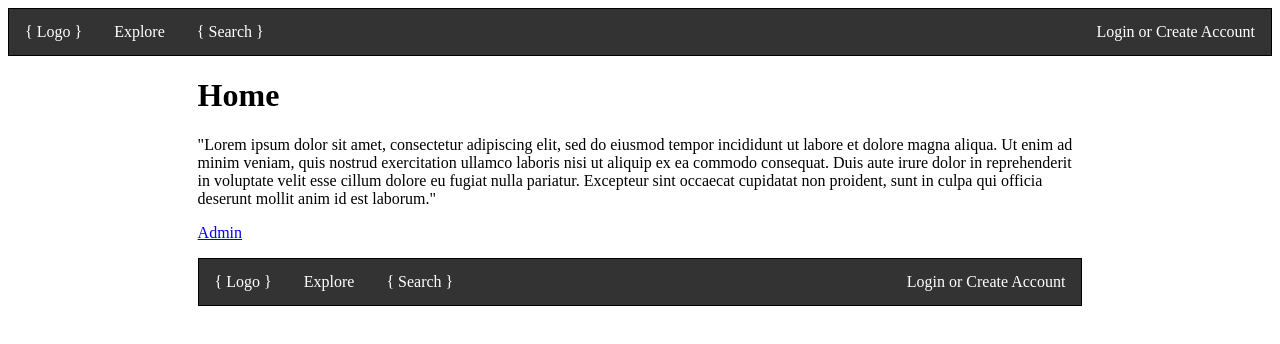
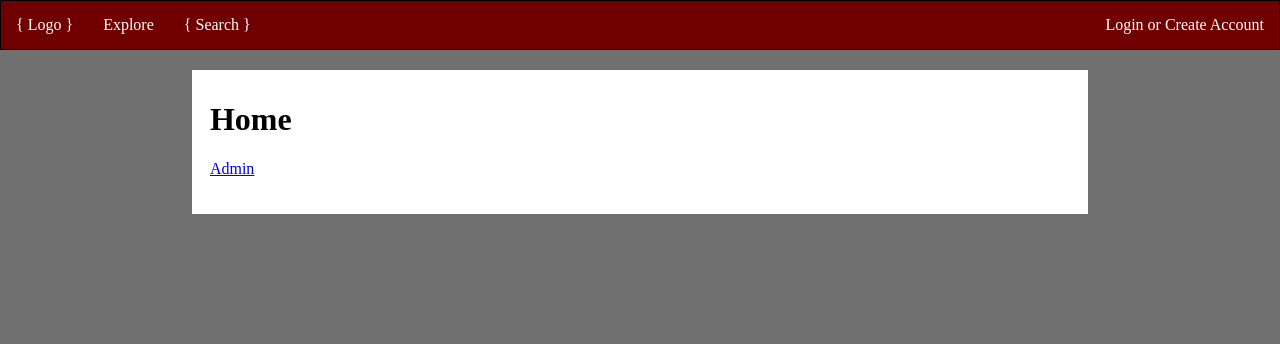
Before and after one commit to James-Wickenden/WebTech, a website: page site/public/index.html in a window 1280 px wide. Drawn offline with Linux system fonts and the light colour scheme.

Commit message:
css styling with centre content

```diff
--- a/site/public/index.html
+++ b/site/public/index.html
@@ -14,8 +14,8 @@
 
 <body>
 
-  <div id="navbar">
-    <ul class="navbar">
+  <div class="navbar">
+    <ul>
       <li><a href="/">{ Logo }</a></li>
       <li><a href="#explore">Explore</a></li>
       <li><a href="#search">{ Search }</a></li>
@@ -23,18 +23,11 @@
     </ul>
   </div>
 
-  <div name="content" style="padding-left:15%; padding-right:15%">
-    <h1>Home</h1>
-    <p>"Lorem ipsum dolor sit amet, consectetur adipiscing elit, sed do eiusmod tempor incididunt ut labore et dolore magna aliqua. Ut enim ad minim veniam, quis nostrud exercitation ullamco laboris nisi ut aliquip ex ea commodo consequat. Duis aute irure dolor in reprehenderit in voluptate velit esse cillum dolore eu fugiat nulla pariatur. Excepteur sint occaecat cupidatat non proident, sunt in culpa qui officia deserunt mollit anim id est laborum."</p>
-    <p><a href="admin.html">Admin</a></p>
-
-    <ul>
-      <li><a href="/">{ Logo }</a></li>
-      <li><a href="#explore">Explore</a></li>
-      <li><a href="#search">{ Search }</a></li>
-      <li style="float:right"><a href="login.html">Login or Create Account</a></li>
-    </ul>
-
+  <div id="wrapper" style="padding-left:15%; padding-right:15%; height:100%;">
+    <div class="content">
+      <h1>Home</h1>
+      <p><a href="admin.html">Admin</a></p>
+    </div>
   </div>
 
 </body>
--- a/site/public/resources/css/style.css
+++ b/site/public/resources/css/style.css
@@ -1,30 +1,53 @@
 
-  ul {
+/* Global styling */
+
+  body {
+    background-color: #707070;
+    margin:0;
+  }
+
+/* Navbar styling */
+
+  .navbar {
+    margin-bottom: 20px;
+  }
+
+  .navbar ul {
     list-style-type: none;
-    margin: 0;
+    margin-top:0;
     padding: 0;
     overflow: hidden;
-    background-color: #333;
+    background-color: #700000;
     border: 1px solid #000;
   }
 
-  li {
+  .navbar li {
     float: left;
-    /* border-right:1px solid #bbb; */
+    /* border-right:1px solid #bbb; margin: -8px; */
   }
 
-  li:last-child {
+  .navbar li:last-child {
     border-right: none;
   }
 
-  li a {
+  .navbar li a {
     display: block;
     color: white;
     text-align: center;
-    padding: 14px 16px;
+    padding: 15px 15px;
     text-decoration: none;
   }
 
-  li a:hover {
+  .navbar li a:hover {
     background-color: #111;
   }
+
+/* Content styling */
+
+  .content {
+    background-color: #ffffff;
+    padding-left:2%;
+    padding-right:2%;
+    padding-top:10px;
+    padding-bottom:20px;
+  }
```
Also changed, not shown: site/public/login.html (+5 -3 lines).
